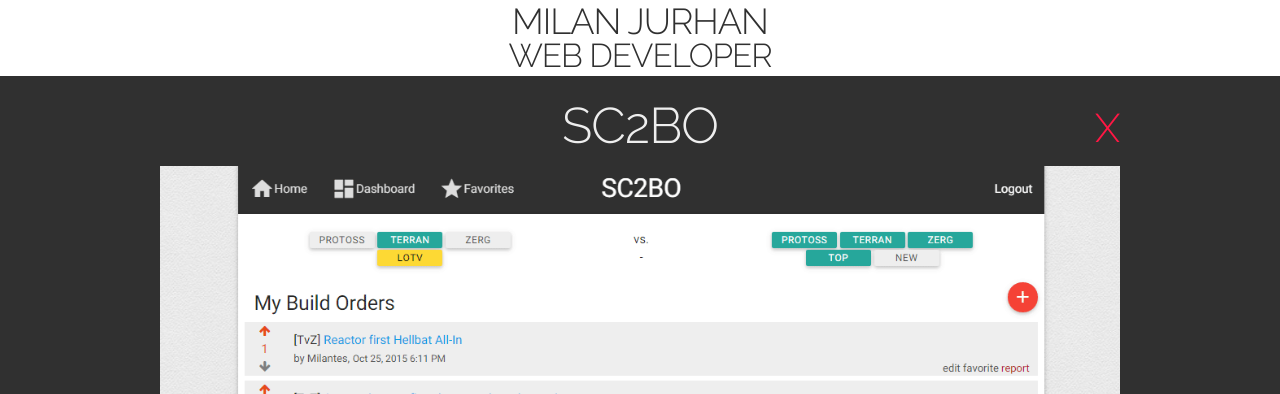
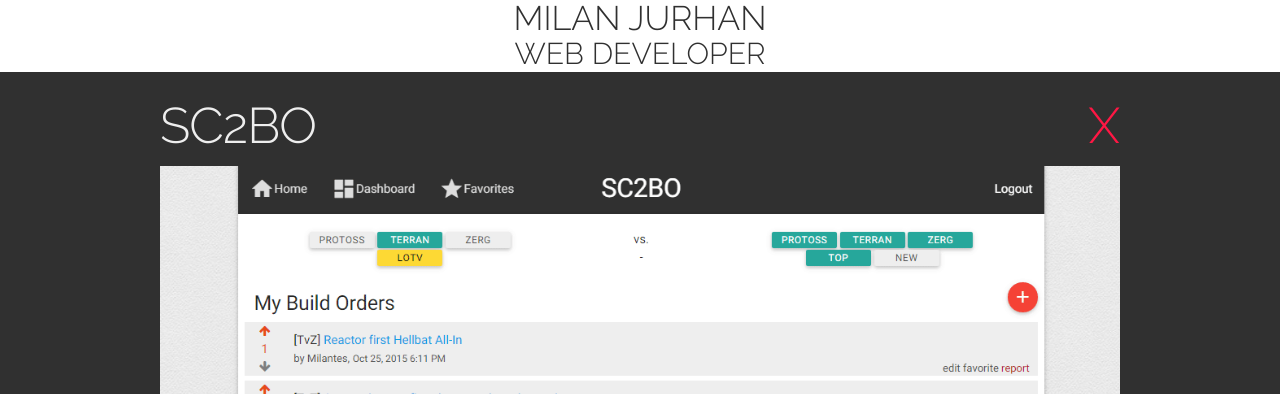
Before and after one commit to milanju/portfolio, a plain HTML site: page index.html in a window 1280 px wide. Both pictures are taken after a click on the element "SC2BO". Shown: the top 394 px of the page. Drawn offline with Linux system fonts and the light colour scheme.

Commit message:
Update Style

```diff
--- a/index.html
+++ b/index.html
@@ -18,15 +18,15 @@
     <header class="header">
       <div class="container">
         <a href="/" onclick="closePages(event);">
-          <h1 class="logo">MILAN JURHAN</h1>
-          <h2 class="logo-description">WEB DEVELOPER</h2>
+          <div class="logo">MILAN JURHAN</div>
+          <div class="logo-description">WEB DEVELOPER</div>
         </a>
       </div>
     </header>
     <div class="spacer"></div>
     <section class="projects-section">
       <div class="container">
-        <h3 class="projects-headline">My Work</h3>
+        <h1 class="projects-headline">My Work</h1>
         <div class="row">
           <div class="project-item four columns" onclick="showPage(event, 2);">
             <img class="project-thumbnail" src="img/sc2bo_desktop.png">
@@ -62,7 +62,7 @@
       <div class="spacer-page"></div>
       <div class="container">
         <h1 class="project-headline">SC2BO</h1>
-        <div class="project-close" onclick="closePages();">X</div>
+        <span class="project-close" onclick="closePages();">X</span>
         <a href="http://neuromodulation.ucla.edu/">
           <img class="project-image-desktop" src="img/sc2bo_desktop.png">
         </a>
@@ -71,7 +71,9 @@
           <a class="button" href="http://sc2bo.com/">View Live</a>
         </div>
         <p class="project-view-status">Status: <span class="status-production">Production</span></p>
-        <p class="project-view-tools">Tools: Meteor(platform), HTML, CSS, JavaScript, Materialize(css), Mongo(db), Blaze(front-end)</p>
+        <p class="project-view-tools"><span class="tools">Tools:</span> <a href="https://www.meteor.com/">Meteor</a>, HTML, CSS, JavaScript,
+          <a href="http://materializecss.com/">Materialize</a>,
+          MongoDB, <a href="https://atmospherejs.com/meteor/blaze">Blaze</a></p>
         <p class="project-description">
           SC2BO is a real-time community application built on top of Meteor.
           This app provides a central platform to share & view StarCraft II&copy; Build Orders.
@@ -82,8 +84,8 @@
     <div class="page page-1">
       <div class="spacer-page"></div>
       <div class="container">
+        <div class="project-close" onclick="closePages();">X</div>
         <h1 class="project-headline">UCLA Neuromodulation</h1>
-        <div class="project-close" onclick="closePages();">X</div>
         <a href="http://neuromodulation.ucla.edu/">
           <img class="project-image-desktop" src="img/neuromodulation_desktop.png">
         </a>
@@ -92,7 +94,7 @@
           <a class="button" href="http://neuromodulation.ucla.edu/">View Live</a>
         </div>
         <p class="project-view-status">Status: <span class="status-production">Production</span></p>
-        <p class="project-view-tools">Tools: HTML, CSS, JavaScript, Materialize(css)</p>
+        <p class="project-view-tools"><span class="tools">Tools:</span> HTML, CSS, JavaScript, <a href="http://materializecss.com/">Materialize</a></p>
         <p class="project-description">
           This is a landing page created for the Neuromodulation Division of the University of California, Los Angeles.
           I designed this website using a Mobile First approach. This sites header features a rather complex layout of elements:
@@ -115,7 +117,7 @@
           <a class="button" href="http://milanju.github.io/barcodesexposed/">View Live</a>
         </div>
         <p class="project-view-status">Status: <span class="status-demo">Live Demo</span></p>
-        <p class="project-view-tools">Tools: HTML, CSS, JavaScript, Material Design Lite(css), Dropbox(backend), Battle.net game API(data)</p>
+        <p class="project-view-tools"><span class="tools">Tools:</span> HTML, CSS, JavaScript, <a href="http://www.getmdl.io/">Material Design Lite</a>, <a href="https://dev.battle.net/">Battle.net game API</a>, Dropbox(backend)</p>
         <p class="project-description">
           The StarCraft II&copy; grandmaster ladder is dominated by high caliber players
           hiding their identities, typically using a nick such as lIlIlIlIlIlI.
--- a/skeleton.css
+++ b/skeleton.css
@@ -134,21 +134,31 @@
   margin-top: 0;
   margin-bottom: 2rem;
   font-weight: 300; }
-h1 { font-size: 4.0rem; line-height: 1.2;  letter-spacing: -.1rem;}
-h2 { font-size: 3.6rem; line-height: 1.25; letter-spacing: -.1rem; }
-h3 { font-size: 3.0rem; line-height: 1.3;  letter-spacing: -.1rem; }
-h4 { font-size: 2.4rem; line-height: 1.35; letter-spacing: -.08rem; }
+h1 { font-size: 3.2rem; line-height: 1.2;  letter-spacing: -.1rem;}
+h2 { font-size: 2.9rem; line-height: 1.25; letter-spacing: -.1rem; }
+h3 { font-size: 2.6rem; line-height: 1.3;  letter-spacing: -.1rem; }
+h4 { font-size: 2.3rem; line-height: 1.35; letter-spacing: -.08rem; }
 h5 { font-size: 1.8rem; line-height: 1.5;  letter-spacing: -.05rem; }
 h6 { font-size: 1.5rem; line-height: 1.6;  letter-spacing: 0; }
 
 /* Larger than phablet */
 @media (min-width: 550px) {
-  h1 { font-size: 5.0rem; }
-  h2 { font-size: 4.2rem; }
-  h3 { font-size: 3.6rem; }
+  h1 { font-size: 4.0rem; }
+  h2 { font-size: 3.6rem; }
+  h3 { font-size: 3.3rem; }
   h4 { font-size: 3.0rem; }
   h5 { font-size: 2.4rem; }
-  h6 { font-size: 1.5rem; }
+  h6 { font-size: 1.8rem; }
+}
+
+/* Larger than tablet */
+@media (min-width: 750px) {
+  h1 { font-size: 5.0rem; }
+  h2 { font-size: 4.4rem; }
+  h3 { font-size: 3.8rem; }
+  h4 { font-size: 3.6rem; }
+  h5 { font-size: 2.8rem; }
+  h6 { font-size: 2.0rem; }
 }
 
 p {
--- a/styles.css
+++ b/styles.css
@@ -21,11 +21,11 @@
 }
 
 a:hover {
-  color: #e53935;
+  color: #e57373;
 }
 
 .spacer {
-  height: 104px;
+  height: 68px;
 }
 
 .spacer-page {
@@ -35,6 +35,7 @@
 .button {
   color: #FFF;
   border-color: #BBB;
+  margin-bottom: 2px;
 }
 
 .button:hover, .button:focus {
@@ -43,10 +44,11 @@
 }
 
 /* header */
+
 .header {
-  position: absolute;
+  position: fixed;
   z-index: 1000;
-  height: 104px;
+  height: 68px;
   width: 100%;
   overflow: hidden;
   background-color: #303030;
@@ -55,19 +57,21 @@
 }
 
 .header-inverted {
-  height: 76px;
+  height: 72px;
   background-color: #FFF;
   color: #303030;
 }
 
 .header-inverted .logo {
   color: #303030;
-  font-size: 2.4em;
+  font-size: 3.4rem;
+  line-height: 1.1;
 }
 
 .header-inverted .logo-description {
   color: #303030;
-  font-size: 2.2em;
+  font-size: 3rem;
+  line-height: 1.1;
 }
 
 .logo,
@@ -75,17 +79,56 @@
   color: #FFF;
   text-decoration: none;
   text-align: center;
+  font-weight: 300;
   transition: font-size 0.3s;
 }
 
 .logo {
   margin-bottom: 0;
+  font-size: 3.1rem;
+  line-height: 1.2;
 }
 
 .logo-description {
+  font-size: 2.7rem;
   line-height: 0.8;
 }
 
+@media (min-width: 400px) {
+  .logo {
+    font-size: 4.2rem;
+  }
+
+  .logo-description {
+    font-size: 3.6rem;
+  }
+
+  .header, .spacer {
+    height: 90px;
+  }
+
+  .header-inverted {
+    height: 72px;
+  }
+}
+
+@media (min-width: 550px) {
+  .logo {
+    font-size: 5rem;
+  }
+
+  .logo-description {
+    font-size: 4rem;
+  }
+
+  .header, .spacer {
+    height: 104px;
+  }
+
+  .header-inverted {
+    height: 72px;
+  }
+}
 /* home */
 .home {
   width: 100%;
@@ -127,9 +170,11 @@
 /* project view */
 
 .project-headline {
+  margin: 0 auto;
   margin-top: 20px;
   margin-bottom: 10px;
   text-align: center;
+  display: inline-block;
 }
 
 .project-view-status {
@@ -142,6 +187,10 @@
 
 .project-image-desktop {
   width: 100%;
+}
+
+.tools {
+  font-weight: bold;
 }
 
 .page {
@@ -166,13 +215,22 @@
 }
 
 .project-close {
-  position: absolute;
-  top: 0;
-  right: 0;
-  font-size: 40px;
+  margin-top: 20px;
+  float: right;
+  font-size: 3.2rem;
   font-weight: 300;
+  line-height: 1.2;
   color: #ff1744;
   cursor: pointer;
+}
+
+@media (min-width: 550px) {
+  .project-close { font-size: 4rem;}
+}
+
+
+@media (min-width: 750px) {
+  .project-close { font-size: 5rem; }
 }
 
 /* footer */
```
